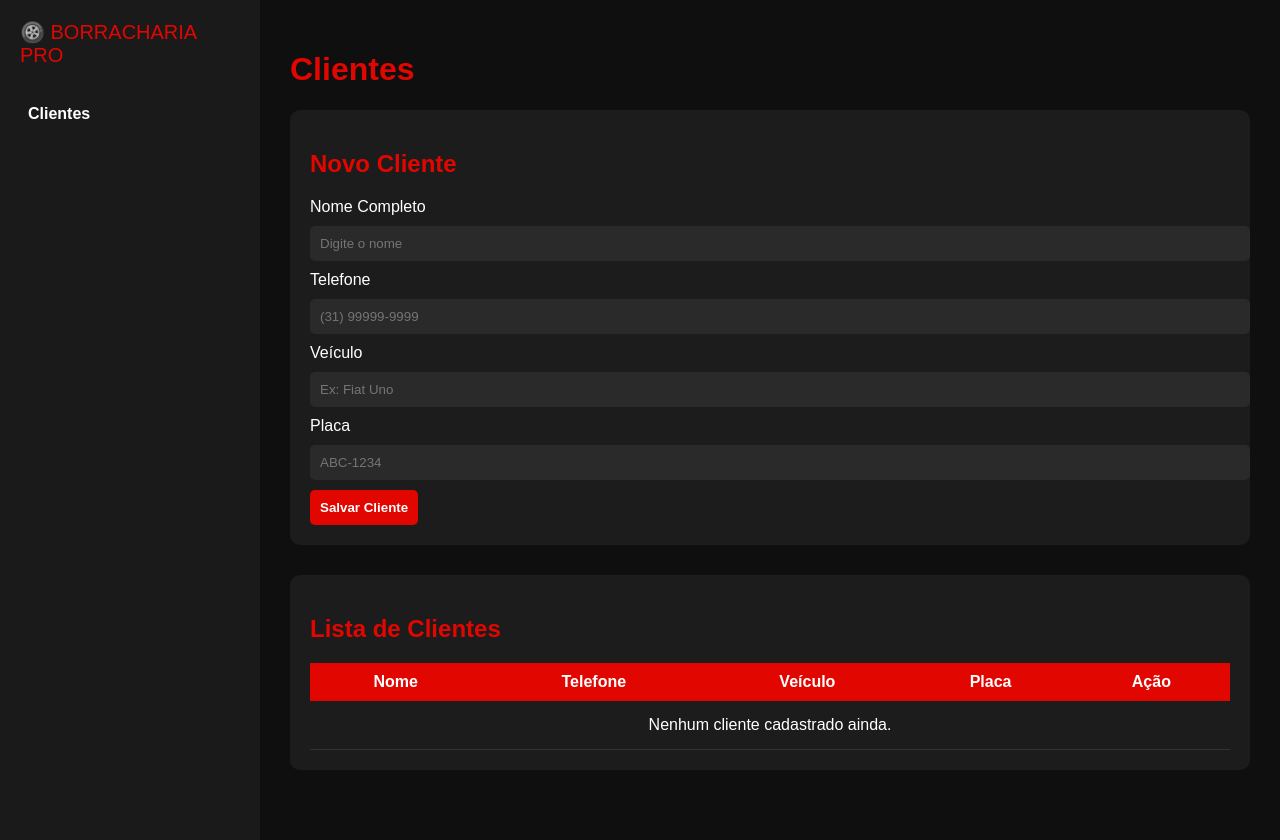
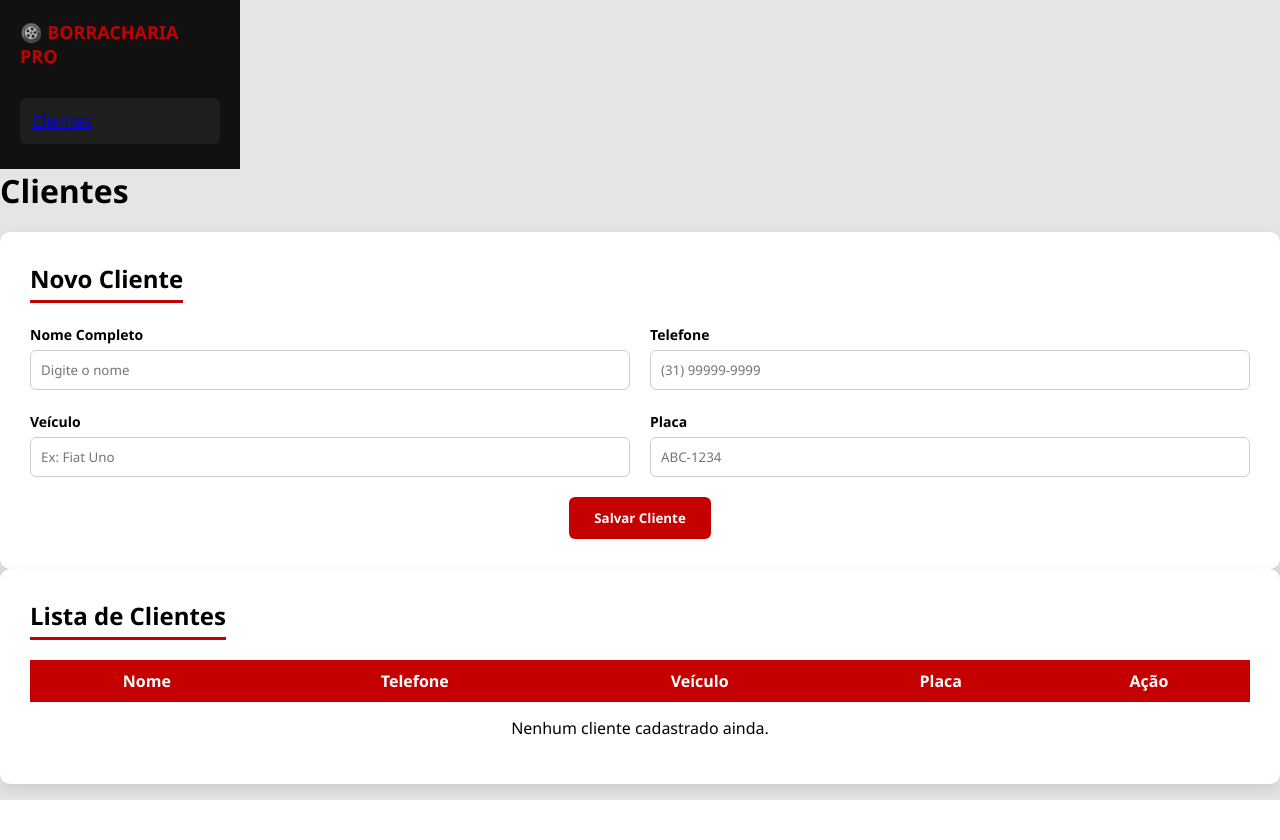
Before and after one commit to caiomero/pneus_fortaleza, a Flask app: page /clientes in a window 1280 px wide. After the commit the page ends 800 px from the top, so only its background shows below. Run offline with Flask 3, Linux system fonts and the light colour scheme; data that the repository does not hold is empty.

Commit message:
Update style.css

```diff
--- a/static/style.css
+++ b/static/style.css
@@ -1,106 +1,141 @@
-body {
+* {
     margin: 0;
-    font-family: Arial, sans-serif;
-    background-color: #0f0f0f;
-    color: white;
+    padding: 0;
+    box-sizing: border-box;
+    font-family: 'Segoe UI', sans-serif;
 }
 
-.layout {
+body {
+    background-color: #e5e5e5;
+}
+
+.container {
     display: flex;
+    height: 100vh;
 }
 
 /* SIDEBAR */
 .sidebar {
-    width: 220px;
-    height: 100vh;
-    background: #1a1a1a;
+    width: 240px;
+    background: #111111;
+    color: white;
     padding: 20px;
+    display: flex;
+    flex-direction: column;
 }
 
 .logo {
-    color: #e10600;
-    font-size: 20px;
+    font-size: 18px;
+    font-weight: bold;
+    color: #c40000;
     margin-bottom: 30px;
 }
 
 .sidebar ul {
     list-style: none;
-    padding: 0;
+    flex-grow: 1;
 }
 
-.sidebar a {
-    display: block;
-    color: white;
-    text-decoration: none;
-    margin: 10px 0;
-    padding: 8px;
-    border-radius: 5px;
+.sidebar ul li {
+    padding: 12px;
+    margin-bottom: 5px;
+    background: #1e1e1e;
+    border-radius: 6px;
+    cursor: pointer;
+    transition: 0.3s;
 }
 
-.sidebar a:hover {
-    background: #e10600;
+.sidebar ul li:hover,
+.sidebar ul li.active {
+    background: #c40000;
 }
 
-/* MAIN */
-.main {
-    flex: 1;
-    padding: 30px;
+.sair {
+    padding: 12px;
+    background: #1e1e1e;
+    text-align: center;
+    border-radius: 6px;
+    cursor: pointer;
 }
 
-h1, h2 {
-    color: #e10600;
+.sair:hover {
+    background: #c40000;
 }
 
-/* CARDS */
+/* CONTEÚDO */
+.content {
+    flex: 1;
+    padding: 40px;
+}
+
+/* TOPO */
+.topbar {
+    display: flex;
+    justify-content: space-between;
+    align-items: center;
+    margin-bottom: 20px;
+}
+
+/* CARD */
 .card {
-    background: #1c1c1c;
-    padding: 20px;
+    background: white;
+    padding: 30px;
     border-radius: 10px;
-    margin-bottom: 30px;
+    box-shadow: 0px 6px 15px rgba(0,0,0,0.1);
+}
+
+.card h2 {
+    margin-bottom: 20px;
+    border-bottom: 3px solid #c40000;
+    padding-bottom: 5px;
+    width: fit-content;
 }
 
 /* FORM */
-input {
+.grid {
+    display: grid;
+    grid-template-columns: repeat(2, 1fr);
+    gap: 20px;
+}
+
+label {
+    font-size: 14px;
+    font-weight: 600;
+}
+
+input, textarea {
     width: 100%;
     padding: 10px;
-    margin: 10px 0;
-    border: none;
-    border-radius: 5px;
-    background: #2a2a2a;
-    color: white;
+    margin-top: 5px;
+    border: 1px solid #ccc;
+    border-radius: 6px;
 }
 
-button {
-    background: #e10600;
-    color: white;
-    padding: 10px;
-    border: none;
-    border-radius: 5px;
-    cursor: pointer;
-    font-weight: bold;
+textarea {
+    height: 120px;
 }
 
-button:hover {
-    background: #ff2a2a;
+.obs {
+    margin-top: 20px;
 }
 
-/* TABLE */
-table {
-    width: 100%;
-    border-collapse: collapse;
+.btn-area {
+    margin-top: 20px;
+    text-align: center;
 }
 
-th {
-    background: #e10600;
-    padding: 10px;
+/* BOTÃO */
+.btn-vermelho {
+    background: #c40000;
+    color: white;
+    padding: 12px 25px;
+    border: none;
+    border-radius: 6px;
+    font-weight: bold;
+    cursor: pointer;
+    transition: 0.3s;
 }
 
-td {
-    padding: 10px;
-    border-bottom: 1px solid #333;
+.btn-vermelho:hover {
+    background: #a30000;
 }
-
-a {
-    color: #ff4c4c;
-    font-weight: bold;
-}
```
